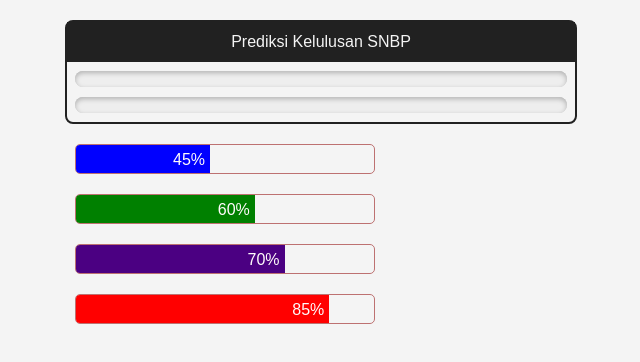
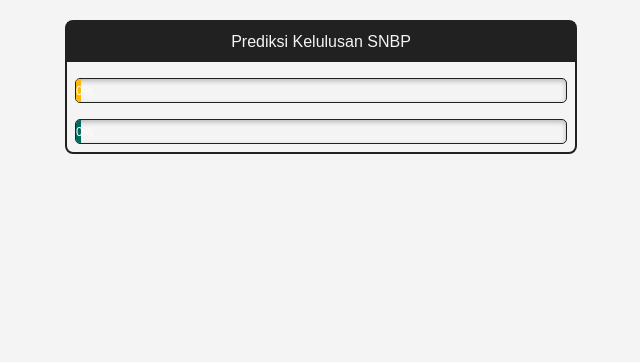
Before and after one commit to fadilfahrudin/johan-form-page, a plain HTML site: page result-page.html in a window 1280 px wide. Shown: the whole page, without its empty margins (319-959 px from the left). Drawn offline with Linux system fonts and the light colour scheme.

Commit message:
update: progress bar

```diff
--- a/result-page.html
+++ b/result-page.html
@@ -84,7 +84,7 @@
             width: 100%;
             padding: 8px;
             gap: 8px;
-            font-size: clamp(8px, 1.5vw, 10px);
+            font-size: clamp(12px, 1.3vw, 14px);
             font-style: italic;
             border-top: 1px solid var(--color-black);
         }
@@ -93,6 +93,7 @@
             display: flex;
             flex-direction: column;
             gap: 8px;
+            width: 100%;
         }
 
         progress {
@@ -132,40 +133,33 @@
         }
 
         .animated-progress {
-            width: 300px;
-            height: 30px;
+            display: block;
+            width: 100%;
+            height: 25px;
             border-radius: 5px;
-            margin: 20px 10px;
-            border: 1px solid rgb(189, 113, 113);
+            border: 1px solid var(--color-black);
             overflow: hidden;
             position: relative;
+            box-shadow: 0 2px 5px rgba(0, 0, 0, 0.25) inset;
         }
 
         .animated-progress span {
             height: 100%;
-            display: block;
             width: 0;
             color: rgb(255, 251, 251);
-            line-height: 30px;
+            line-height: 25px;
             position: absolute;
             text-align: end;
             padding-right: 5px;
+            font-size: 12px;
         }
 
-        .progress-blue span {
-            background-color: blue;
+        .progress-yellow span {
+            background-color: var(--color-yellow);
         }
 
         .progress-green span {
-            background-color: green;
-        }
-
-        .progress-purple span {
-            background-color: indigo;
-        }
-
-        .progress-red span {
-            background-color: red;
+            background-color: var(--color-green);
         }
     </style>
 </head>
@@ -176,29 +170,23 @@
             <div class="headerContent">Prediksi Kelulusan SNBP</div>
             <div class="bodyContent">
                 <div class="progressResult">
-                    <div>
-                        <label for="prog-1" id="pilLabel1"></label>
+                    <!-- <div>
                         <progress id="prog-1" max="100" value=""></progress>
                     </div>
                     <div>
-                        <label for="prog-2" id="pilLabel2"></label>
                         <progress id="prog-2" max="100" value=""></progress>
+                    </div> -->
+
+                    <label for="prog-1" id="pilLabel1"></label>
+                    <div class="animated-progress progress-yellow">
+                        <span class="progress" data-progress="0"></span>
+                    </div>
+                    <label for="prog-2" id="pilLabel2"></label>
+                    <div class="animated-progress progress-green">
+                        <span class="progress" data-progress="0"></span>
                     </div>
                 </div>
             </div>
-        </div>
-
-        <div class="animated-progress progress-blue">
-            <span data-progress="45"></span>
-        </div>
-        <div class="animated-progress progress-green">
-            <span data-progress="60"></span>
-        </div>
-        <div class="animated-progress progress-purple">
-            <span data-progress="70"></span>
-        </div>
-        <div class="animated-progress progress-red">
-            <span data-progress="85"></span>
         </div>
     </main>
 
--- a/snbp-script-4.js
+++ b/snbp-script-4.js
@@ -8,6 +8,8 @@ const pilLabel2 = document.getElementById("pilLabel2");
 
 const pil1ValueProgress = document.getElementById("prog-1");
 const pil2ValueProgress = document.getElementById("prog-2");
+const progress = document.querySelectorAll(".progress");
+const animated = document.querySelectorAll(".animated-progress span");
 
 
 
@@ -18,18 +20,22 @@ document.addEventListener("snippet1Ready", (e) => {
     dataSnbp.forEach(el => {
         if (el.singkatan === params.get("ptn1")) {
             pilLabel1.textContent = `${el.ptn} ${Math.ceil(Number(params.get("predictPtnA")))}%`
+            progress[0].setAttribute("data-progress", Math.ceil(Number(params.get("predictPtnA"))))
         }
 
         if (el.singkatan === params.get("ptn2")) {
             pilLabel2.textContent = `${el.ptn} ${Math.ceil(Number(params.get("predictPtnB")))}%`
+            progress[1].setAttribute("data-progress", Math.ceil(Number(params.get("predictPtnA"))))
         }
     });
+
 
     pil1ValueProgress.value = params.get("predictPtnA")
     pil2ValueProgress.value = params.get("predictPtnB")
 
 })
-const animated = document.querySelectorAll(".animated-progress span");
+
+
 
 animated.forEach(function (el) {
     el.animate(
@@ -39,6 +45,6 @@ animated.forEach(function (el) {
         1000
     ).finished.then(() => {
         el.style.width = el.getAttribute("data-progress") + "%";
+        el.textContent = el.getAttribute("data-progress") + "%";
     });
-    el.textContent = el.getAttribute("data-progress") + "%";
 });
```
Also changed, not shown: banding-nilai.html (+1 -1 lines), index.html (+1 -1 lines).
